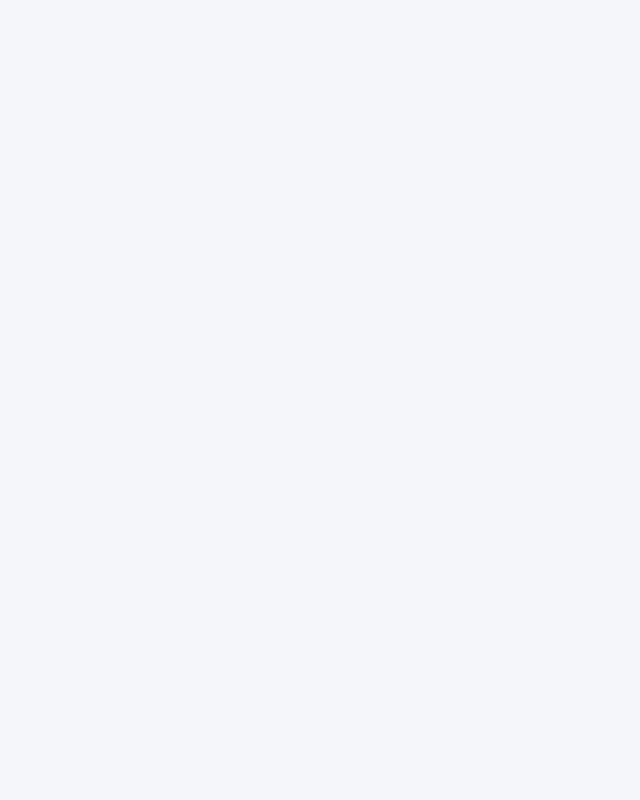
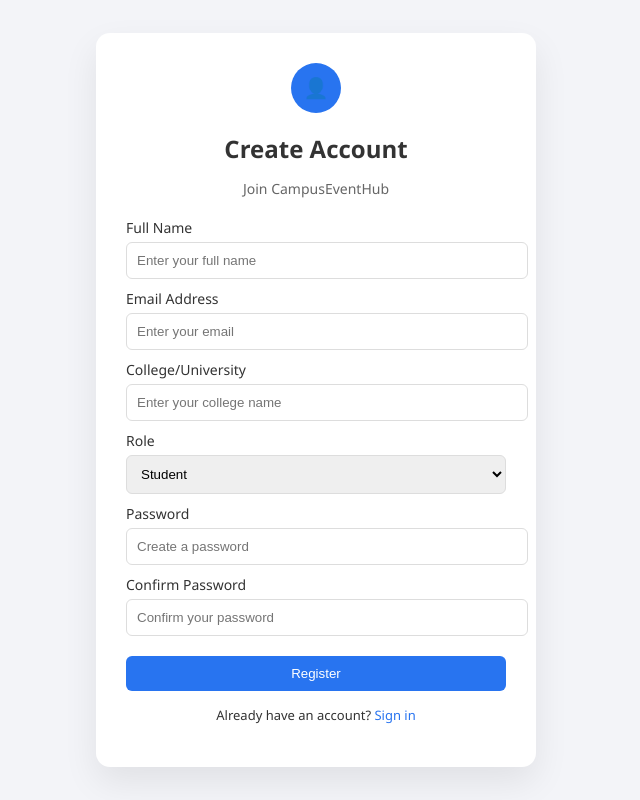
Before and after one commit to springboardmentor12345h-ui/Team_1_Group_1, a React app in the folder frontend/: page /register in a window 1280 px wide. Before the commit this address had no page. Shown: the whole page, without its empty margins (324-964 px from the left). Built offline with nearby package versions, Linux system fonts and the light colour scheme; the HTML template or start-up script is replaced by a standard one.

Commit message:
Refactored authentication flow: unified login & register, removed old role-based login pages

```diff
--- a/frontend/src/App.jsx
+++ b/frontend/src/App.jsx
@@ -1,7 +1,8 @@
 import { BrowserRouter, Routes, Route } from "react-router-dom";
 import ProtectedRoute from "./components/ProtectedRoute";
-import StudentLogin from "./pages/StudentLogin";
-import AdminLogin from "./pages/AdminLogin";
+import Register from "./pages/Register";
+import Login from "./pages/Login";
+
 
 import StudentDashboard from "./pages/StudentDashboard";
 
@@ -16,11 +17,10 @@ function App() {
   return (
     <BrowserRouter>
       <Routes>
+        <Route path="/register" element={<Register />} />
+        <Route path="/login" element={<Login />} />
         <Route path="/" element={<Home />} />
 
-        {/* Login Routes */}
-        <Route path="/student/login" element={<StudentLogin />} />
-        <Route path="/admin/login" element={<AdminLogin />} />
 
         {/* Protected Dashboard Routes */}
         <Route
--- /dev/null
+++ b/frontend/src/auth.css
@@ -0,0 +1,88 @@
+.auth-container {
+  min-height: 100vh;
+  display: flex;
+  justify-content: center;
+  align-items: center;
+  background: #f3f4f8;
+}
+
+.auth-card {
+  width: 380px;
+  background: #ffffff;
+  padding: 30px;
+  border-radius: 14px;
+  box-shadow: 0 15px 35px rgba(0, 0, 0, 0.08);
+}
+
+.icon-circle {
+  width: 50px;
+  height: 50px;
+  margin: 0 auto 15px auto;
+  border-radius: 50%;
+  background: #2874F0;   /* uniform blue */
+  display: flex;
+  justify-content: center;
+  align-items: center;
+  color: white;
+  font-size: 20px;
+}
+
+.auth-card h2 {
+  text-align: center;
+  margin-bottom: 5px;
+}
+
+.subtitle {
+  text-align: center;
+  font-size: 14px;
+  color: #666;
+  margin-bottom: 20px;
+}
+
+.auth-card label {
+  font-size: 14px;
+  margin-top: 10px;
+  display: block;
+}
+
+.auth-card input {
+  width: 100%;
+  padding: 10px;
+  margin-top: 5px;
+  border-radius: 6px;
+  border: 1px solid #ddd;
+  outline: none;
+}
+
+.auth-card input:focus {
+  border-color: #2874F0;
+}
+
+.primary-btn {
+  width: 100%;
+  padding: 10px;
+  margin-top: 20px;
+  border-radius: 6px;
+  border: none;
+  background-color: #2874F0;
+  color: white;
+  font-weight: 500;
+  cursor: pointer;
+  transition: 0.2s ease;
+}
+
+.primary-btn:hover {
+  background-color: #1f5fd1;
+}
+
+.switch-text {
+  margin-top: 15px;
+  text-align: center;
+  font-size: 13px;
+}
+
+.switch-text span {
+  color: #2874F0;
+  cursor: pointer;
+  font-weight: 500;
+}
--- a/frontend/src/pages/AdminLogin.jsx
+++ /dev/null
@@ -1,73 +0,0 @@
-import { useNavigate } from "react-router-dom";
-import { useState } from "react";
-
-export default function AdminLogin() {
-  const navigate = useNavigate();
-  const [email, setEmail] = useState("");
-  const [password, setPassword] = useState("");
-
-  const handleLogin = (e) => {
-    e.preventDefault();
-
-    // Temporary logic for testing
-    localStorage.setItem("role", "admin");
-    localStorage.setItem("token", "demo-token");
-
-    navigate("/dashboard/admin");
-  };
-
-return (
-  <div
-    style={{
-      display: "flex",
-      justifyContent: "center",
-      alignItems: "center",
-      height: "100vh",
-      width: "100%",
-    }}
-  >
-    <div
-      style={{
-        display: "flex",
-        flexDirection: "column",
-        gap: "12px",
-        width: "280px",
-        padding: "20px",
-        border: "1px solid #444",
-        borderRadius: "8px",
-        backgroundColor: "#2a2a2a",
-      }}
-    >
-    <h2 style={{ color: "white", marginBottom: "20px" }}>
-      Admin Login
-    </h2>
-
-      <form
-        onSubmit={handleLogin}
-        style={{
-          display: "flex",
-          flexDirection: "column",
-          gap: "10px",
-        }}
-      >
-        <input
-          type="email"
-          placeholder="Enter email"
-          value={email}
-          onChange={(e) => setEmail(e.target.value)}
-        />
-
-        <input
-          type="password"
-          placeholder="Enter password"
-          value={password}
-          onChange={(e) => setPassword(e.target.value)}
-        />
-
-        <button type="submit">Login</button>
-      </form>
-    </div>
-  </div>
-);
-
-}
--- /dev/null
+++ b/frontend/src/pages/Login.jsx
@@ -0,0 +1,69 @@
+import { useState } from "react";
+import { useNavigate } from "react-router-dom";
+import "../auth.css";
+
+export default function Login() {
+  const navigate = useNavigate();
+  const [email, setEmail] = useState("");
+  const [password, setPassword] = useState("");
+
+  const handleLogin = () => {
+    if (!email || !password) {
+      alert("Please enter email and password");
+      return;
+    }
+
+    const role = localStorage.getItem("role");
+
+    if (!role) {
+      alert("Please register first");
+      return;
+    }
+
+    localStorage.setItem("token", "demo-token");
+
+    if (role === "student") {
+      navigate("/dashboard/student");
+    } else {
+      navigate("/dashboard/admin");
+    }
+  };
+
+  return (
+    <div className="auth-container">
+      <div className="auth-card">
+        <div className="icon-circle">✉️</div>
+
+        <h2>Welcome Back</h2>
+        <p className="subtitle">
+          Sign in to your account
+        </p>
+
+        <label>Email Address</label>
+        <input
+          type="email"
+          placeholder="Enter your email"
+          value={email}
+          onChange={(e) => setEmail(e.target.value)}
+        />
+
+        <label>Password</label>
+        <input
+          type="password"
+          placeholder="Enter your password"
+          value={password}
+          onChange={(e) => setPassword(e.target.value)}
+        />
+
+        <button className="primary-btn" onClick={handleLogin}>
+          Login
+        </button>
+
+        <p className="switch-text">
+          Don't have an account?{" "}
+          <span onClick={() => navigate("/register")}>Register</span>
+        </p>
+      </div>
+    </div>
+  );
+}
--- /dev/null
+++ b/frontend/src/pages/Register.jsx
@@ -0,0 +1,130 @@
+import { useState } from "react";
+import { useNavigate } from "react-router-dom";
+import "../auth.css";
+
+export default function Register() {
+  const navigate = useNavigate();
+
+  const [formData, setFormData] = useState({
+    fullName: "",
+    email: "",
+    college: "",
+    role: "student",
+    password: "",
+    confirmPassword: "",
+  });
+
+  const handleChange = (e) => {
+    setFormData({
+      ...formData,
+      [e.target.name]: e.target.value,
+    });
+  };
+
+  const handleRegister = () => {
+    const { fullName, email, college, role, password, confirmPassword } = formData;
+
+    if (!fullName || !email || !college || !password || !confirmPassword) {
+      alert("Please fill all fields");
+      return;
+    }
+
+    if (password !== confirmPassword) {
+      alert("Passwords do not match");
+      return;
+    }
+
+    // Temporary storage (until backend integration)
+    localStorage.setItem("role", role);
+    localStorage.setItem("userName", fullName);
+
+
+    alert("Registration successful! Please login.");
+
+    navigate("/login");
+  };
+
+  return (
+    <div className="auth-container">
+      <div className="auth-card">
+        <div className="icon-circle">👤</div>
+
+        <h2>Create Account</h2>
+        <p className="subtitle">
+          Join CampusEventHub
+        </p>
+
+        <label>Full Name</label>
+        <input
+          type="text"
+          name="fullName"
+          placeholder="Enter your full name"
+          value={formData.fullName}
+          onChange={handleChange}
+        />
+
+        <label>Email Address</label>
+        <input
+          type="email"
+          name="email"
+          placeholder="Enter your email"
+          value={formData.email}
+          onChange={handleChange}
+        />
+
+        <label>College/University</label>
+        <input
+          type="text"
+          name="college"
+          placeholder="Enter your college name"
+          value={formData.college}
+          onChange={handleChange}
+        />
+
+        <label>Role</label>
+        <select
+          name="role"
+          value={formData.role}
+          onChange={handleChange}
+          style={{
+            width: "100%",
+            padding: "10px",
+            marginTop: "5px",
+            borderRadius: "6px",
+            border: "1px solid #ddd"
+          }}
+        >
+          <option value="student">Student</option>
+          <option value="admin">Admin</option>
+        </select>
+
+        <label>Password</label>
+        <input
+          type="password"
+          name="password"
+          placeholder="Create a password"
+          value={formData.password}
+          onChange={handleChange}
+        />
+
+        <label>Confirm Password</label>
+        <input
+          type="password"
+          name="confirmPassword"
+          placeholder="Confirm your password"
+          value={formData.confirmPassword}
+          onChange={handleChange}
+        />
+
+        <button className="primary-btn" onClick={handleRegister}>
+          Register
+        </button>
+
+        <p className="switch-text">
+          Already have an account?{" "}
+          <span onClick={() => navigate("/login")}>Sign in</span>
+        </p>
+      </div>
+    </div>
+  );
+}
--- a/frontend/src/pages/StudentLogin.jsx
+++ /dev/null
@@ -1,73 +0,0 @@
-import { useNavigate } from "react-router-dom";
-import { useState } from "react";
-
-export default function StudentLogin() {
-  const navigate = useNavigate();
-  const [email, setEmail] = useState("");
-  const [password, setPassword] = useState("");
-
-  const handleLogin = (e) => {
-    e.preventDefault();
-
-    // Temporary logic for testing
-    localStorage.setItem("role", "student");
-    localStorage.setItem("token", "demo-token");
-
-    navigate("/dashboard/student");
-  };
-
-return (
-  <div
-    style={{
-      display: "flex",
-      justifyContent: "center",
-      alignItems: "center",
-      height: "100vh",
-      width: "100%",
-    }}
-  >
-    <div
-      style={{
-        display: "flex",
-        flexDirection: "column",
-        gap: "12px",
-        width: "280px",
-        padding: "20px",
-        border: "1px solid #444",
-        borderRadius: "8px",
-        backgroundColor: "#2a2a2a",
-      }}
-    >
-      <h2 style={{ color: "white", marginBottom: "20px" }}>
-      Student Login
-      </h2>
-
-
-      <form
-        onSubmit={handleLogin}
-        style={{
-          display: "flex",
-          flexDirection: "column",
-          gap: "10px",
-        }}
-      >
-        <input
-          type="email"
-          placeholder="Enter email"
-          value={email}
-          onChange={(e) => setEmail(e.target.value)}
-        />
-
-        <input
-          type="password"
-          placeholder="Enter password"
-          value={password}
-          onChange={(e) => setPassword(e.target.value)}
-        />
-
-        <button type="submit">Login</button>
-      </form>
-    </div>
-  </div>
-);
-}
```
Also changed, not shown: frontend/src/components/Navbar.jsx (+32 -12 lines).
